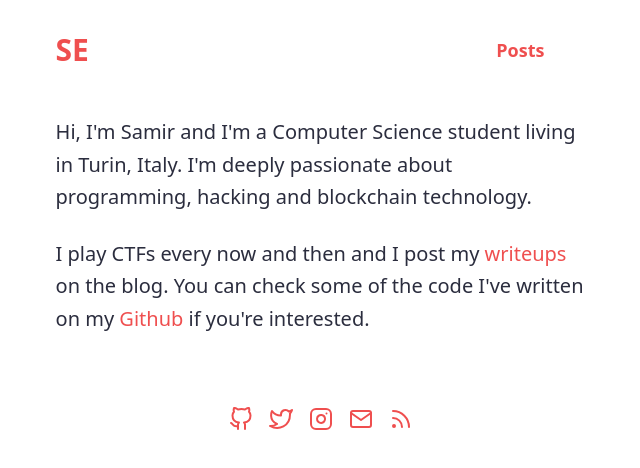
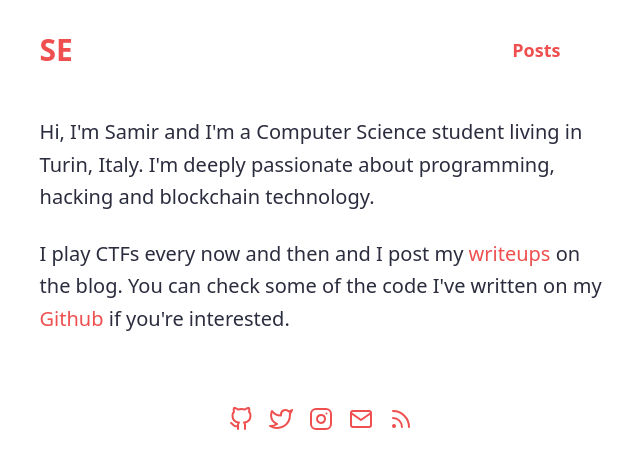
Before and after one commit to samirettali/blog, a Next.js app: page / in a window 1280 px wide. Shown: the top 468 px of the page, without its empty margins (319-959 px from the left). Built offline with nearby package versions, Linux system fonts and the light colour scheme; some icons are missing.

Commit message:
Changed padding

```diff
--- a/components/layout.tsx
+++ b/components/layout.tsx
@@ -11,7 +11,7 @@ interface LayoutProps {
 
 const Layout: React.FC<LayoutProps> = ({ children, showBack = false }) => {
   return (
-    <div className="container mx-auto max-w-prose px-8">
+    <div className="container mx-auto max-w-prose px-4">
       <Head>
         <link rel="icon" href="/favicon.ico" />
         <meta
```
